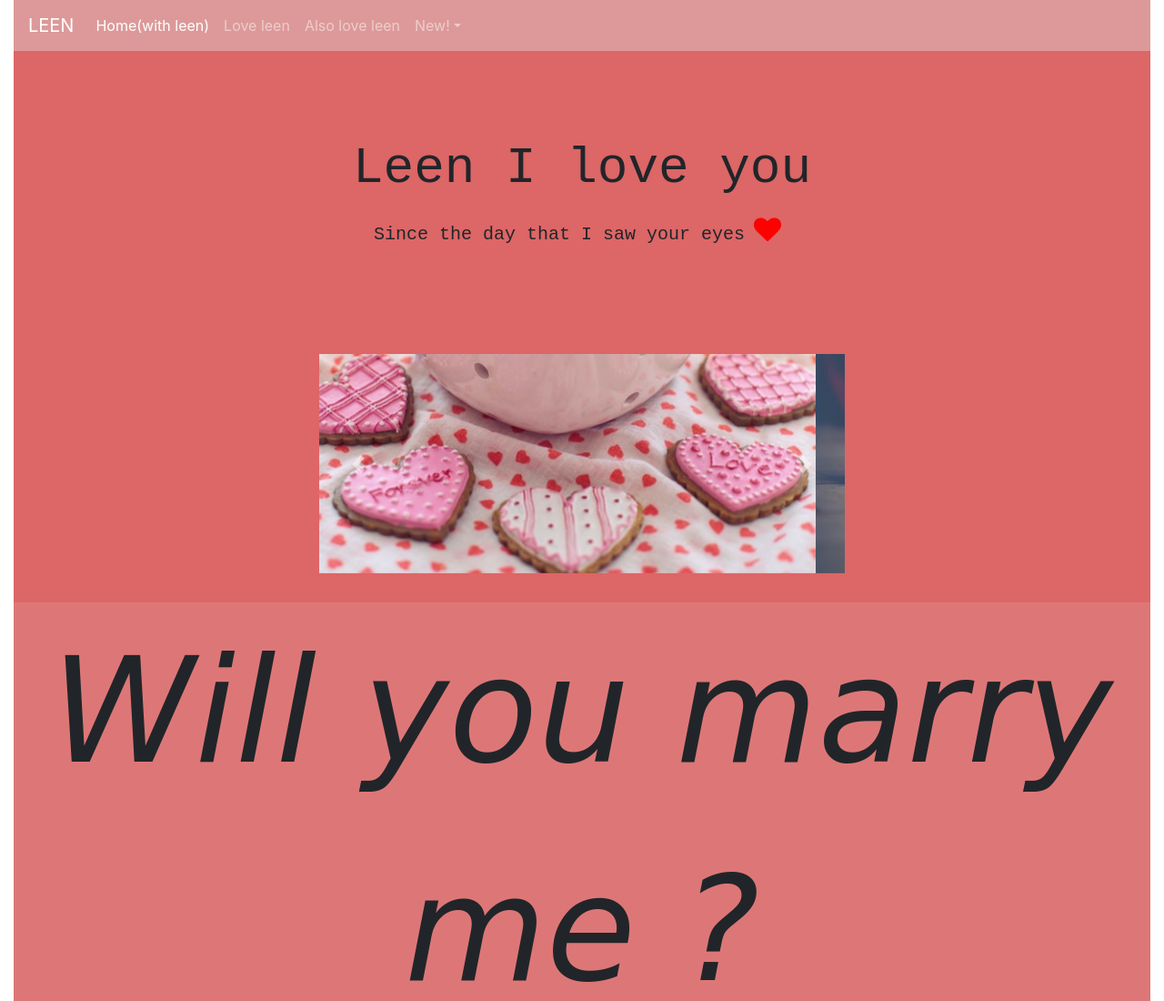
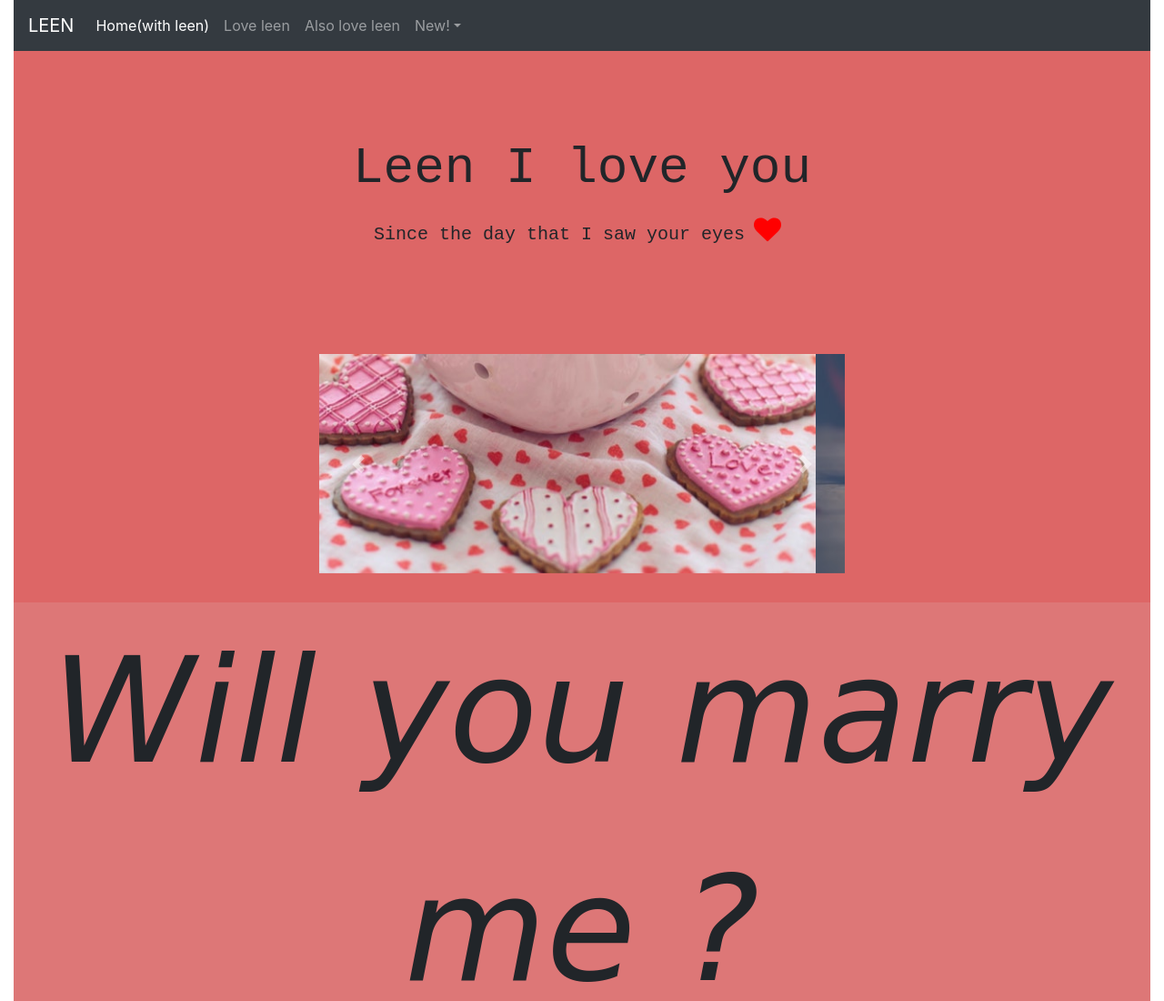
Before and after one commit to Fox-Immortal/MyWeb, a plain HTML site: page index.html in a window 1280 px wide. Shown: the top 1100 px of the page at 91% size. Drawn offline with nearby package versions, Linux system fonts and the light colour scheme.

Commit message:
I am dead

```diff
--- a/index.html
+++ b/index.html
@@ -14,7 +14,7 @@
     </head>
     <body>
         <div class="container-fluid pink">
-            <nav class="navbar navbar-expand-lg navbar-dark bg-pink yes">
+            <nav class="navbar navbar-expand-lg navbar-dark bg-dark">
                 <a class="navbar-brand" href="#">LEEN</a>
                 <button class="navbar-toggler" type="button" data-toggle="collapse" data-target="#navbarNavDropdown" aria-controls="navbarNavDropdown" aria-expanded="false" aria-label="Toggle navigation">
                     <span class="navbar-toggler-icon"></span>
--- a/styles.css
+++ b/styles.css
@@ -1,8 +1,5 @@
-.yes {
-  background-color: #dd9999 !important;
-}
 .bg-pink {
-    background-color: #dd9999 !important;
+    background-color: #dd9999!important;
 }
 .jumbotron {
   text-align: center;
```
